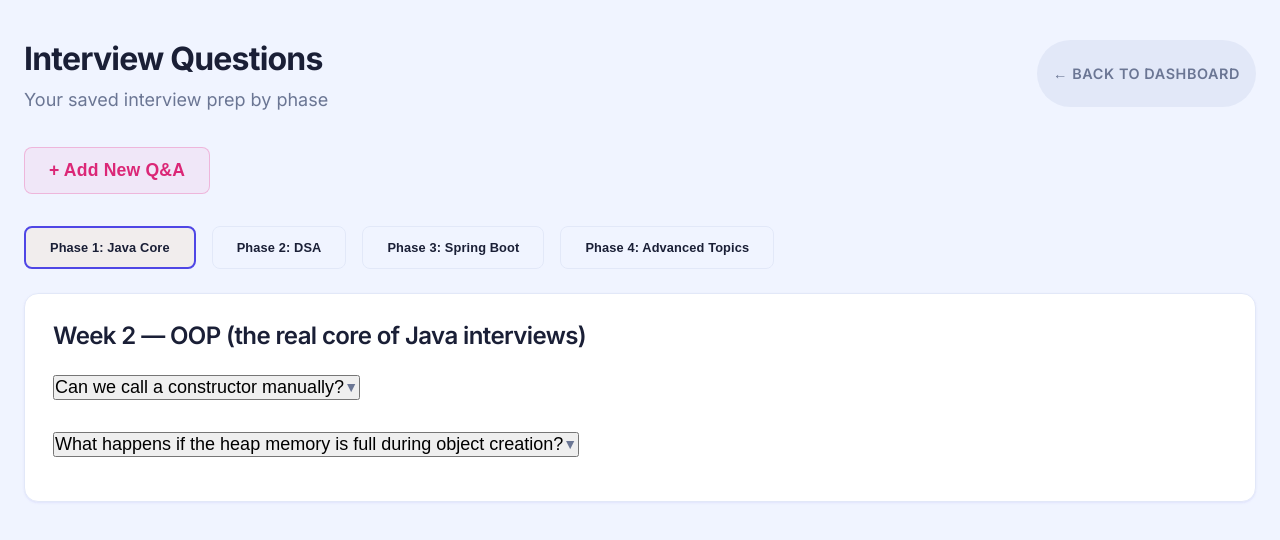
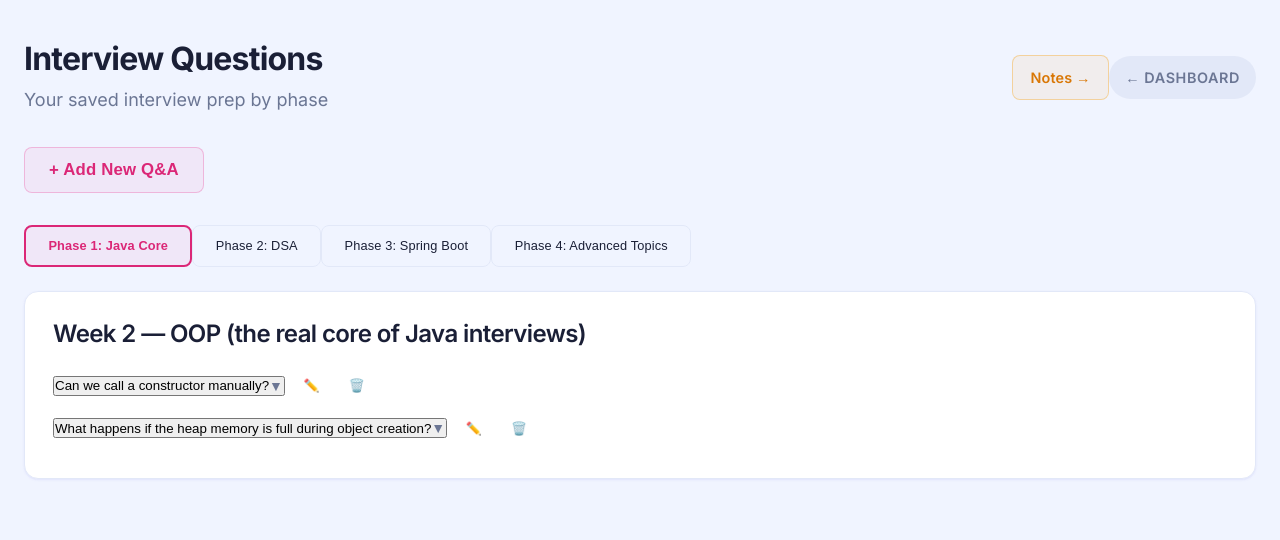
Before and after one commit to rakibulhasan044/java-tracker, a Next.js app: page /interview in a window 1280 px wide. Shown: the top 540 px of the page. Built offline with nearby package versions, Linux system fonts and the light colour scheme.

Commit message:
edit and delete note & interview

```diff
--- a/src/app/interview/page.tsx
+++ b/src/app/interview/page.tsx
@@ -5,25 +5,29 @@ import roadmapData from "../data/roadmap.json";
 import Link from "next/link";
 
 const parseQA = (text: string) => {
-  const parts = text.split('**Q:');
-  const items = [];
+  const parts = text.split(/\n\n(?=\*\*Q:)/);
+  return parts.map((block, i) => {
+    const trimmed = block.trim();
+    const match = trimmed.match(/^\*\*Q:\s*(.+?)\*\*\n([\s\S]*)$/);
+    if (match) return { q: match[1].trim(), a: match[2].trim(), id: String(i) };
+    if (trimmed) return { q: 'General Note', a: trimmed, id: String(i) };
+    return null;
+  }).filter(Boolean) as { q: string; a: string; id: string }[];
+};
 
-  if (parts[0].trim()) {
-    items.push({ q: 'General Notes', a: parts[0].trim() });
-  }
+const serializeQA = (items: { q: string; a: string }[]) =>
+  items.map(item =>
+    item.q === 'General Note' ? item.a : `**Q: ${item.q}**\n${item.a}`
+  ).join('\n\n');
 
-  for (let i = 1; i < parts.length; i++) {
-    const part = parts[i];
-    const qEndIndex = part.indexOf('**');
-    if (qEndIndex !== -1) {
-      const q = part.substring(0, qEndIndex).trim();
-      const a = part.substring(qEndIndex + 2).trim();
-      items.push({ q, a });
-    } else {
-      items.push({ q: 'Question', a: part.trim() });
-    }
-  }
-  return items;
+const saveAndSync = (updatedNotes: any) => {
+  localStorage.setItem("java-roadmap-notes", JSON.stringify(updatedNotes));
+  const progress = JSON.parse(localStorage.getItem("java-roadmap-progress") || "{}");
+  fetch('/api/data', {
+    method: 'POST',
+    headers: { 'Content-Type': 'application/json' },
+    body: JSON.stringify({ progress, notes: updatedNotes })
+  }).catch(console.error);
 };
 
 export default function InterviewQuestions() {
@@ -37,20 +41,20 @@ export default function InterviewQuestions() {
 
   const [activePhaseId, setActivePhaseId] = useState(roadmapData.phases[0].id);
   const [expandedQA, setExpandedQA] = useState<Set<string>>(new Set());
+  const [editingId, setEditingId] = useState<string | null>(null);
+  const [editQ, setEditQ] = useState("");
+  const [editA, setEditA] = useState("");
 
   useEffect(() => {
     fetch('/api/data')
       .then(res => res.json())
       .then(data => {
-        if (data.notes && data.notes.interview) {
-          setInterviewData(data.notes.interview);
-        } else {
-          const savedNotes = localStorage.getItem("java-roadmap-notes");
-          if (savedNotes) {
-            try {
-              const parsed = JSON.parse(savedNotes);
-              if (parsed.interview) setInterviewData(parsed.interview);
-            } catch (e) { console.error(e) }
+        if (data.notes?.interview) setInterviewData(data.notes.interview);
+        else {
+          const saved = localStorage.getItem("java-roadmap-notes");
+          if (saved) {
+            try { const p = JSON.parse(saved); if (p.interview) setInterviewData(p.interview); }
+            catch (e) { console.error(e); }
           }
         }
         setMounted(true);
@@ -58,183 +62,173 @@ export default function InterviewQuestions() {
       .catch(() => setMounted(true));
   }, []);
 
+  const updateWeekQAs = (weekId: string, items: { q: string; a: string }[]) => {
+    const newText = serializeQA(items);
+    const updated = { ...interviewData, [weekId]: newText };
+    if (!newText.trim()) delete updated[weekId];
+    setInterviewData(updated);
+    const fullNotes = JSON.parse(localStorage.getItem("java-roadmap-notes") || "{}");
+    saveAndSync({ ...fullNotes, interview: updated });
+  };
+
   const handleSaveQA = () => {
     if (!newQuestion.trim() || !newAnswer.trim()) return;
-    const qaText = `\n\n**Q: ${newQuestion.trim()}**\n${newAnswer.trim()}`;
-
-    const fullNotes = JSON.parse(localStorage.getItem("java-roadmap-notes") || '{"interview":{}}');
-    const currentWeekText = fullNotes.interview?.[selectedWeek] || '';
-    const newText = (currentWeekText + qaText).trimStart();
-
-    const updatedNotes = {
-      ...fullNotes,
-      interview: {
-        ...(fullNotes.interview || {}),
-        [selectedWeek]: newText
-      }
+    const fullNotes = JSON.parse(localStorage.getItem("java-roadmap-notes") || "{}");
+    const existing = parseQA(interviewData[selectedWeek] || "");
+    const newItems = [...existing, { q: newQuestion.trim(), a: newAnswer.trim() }];
+    const newText = serializeQA(newItems);
+    const updated = { ...interviewData, [selectedWeek]: newText };
+    setInterviewData(updated);
+    saveAndSync({ ...fullNotes, interview: updated });
+    setIsAddingQA(false);
+    setNewQuestion(""); setNewAnswer("");
   };
 
-    localStorage.setItem("java-roadmap-notes", JSON.stringify(updatedNotes));
-    setInterviewData(updatedNotes.interview);
+  const handleDelete = (weekId: string, qaId: string) => {
+    const items = parseQA(interviewData[weekId] || "").filter(item => item.id !== qaId);
+    updateWeekQAs(weekId, items);
+  };
 
-    const progress = JSON.parse(localStorage.getItem("java-roadmap-progress") || "{}");
-    fetch('/api/data', {
-      method: 'POST',
-      headers: { 'Content-Type': 'application/json' },
-      body: JSON.stringify({ progress, notes: updatedNotes })
-    }).catch(e => console.error(e));
-
-    setIsAddingQA(false);
-    setNewQuestion("");
-    setNewAnswer("");
+  const handleEditSave = (weekId: string, qaId: string) => {
+    const items = parseQA(interviewData[weekId] || "").map(item =>
+      item.id === qaId ? { ...item, q: editQ, a: editA } : item
+    );
+    updateWeekQAs(weekId, items);
+    setEditingId(null);
   };
 
   if (!mounted) return null;
 
-  const hasAnyQuestions = Object.values(interviewData).some(q => q && q.trim().length > 0);
+  const activePhase = roadmapData.phases.find(p => p.id === activePhaseId);
+  const weeksWithQs = activePhase?.weeks.filter(w => interviewData[w.id]?.trim()) || [];
 
   return (
     <div className="animate-in">
-      <header className="mb-8 flex justify-between items-end">
+      <header className="mb-8 flex justify-between items-start">
         <div>
           <h1 className="text-3xl mb-2">Interview Questions</h1>
           <p className="text-muted text-lg">Your saved interview prep by phase</p>
         </div>
-        <Link href="/" className="badge" style={{ padding: '0.6rem 1rem', fontSize: '0.9rem', marginBottom: '0.5rem' }}>
-          &larr; Back to Dashboard
+        <div className="flex gap-3 items-center">
+          <Link href="/notes" className="action-btn action-btn-note active" style={{ padding: '0.6rem 1.1rem', fontSize: '0.9rem', borderRadius: '8px', textDecoration: 'none' }}>
+            Notes →
           </Link>
+          <Link href="/" className="badge" style={{ padding: '0.6rem 1rem', fontSize: '0.9rem' }}>
+            ← Dashboard
+          </Link>
+        </div>
       </header>
 
+      {/* Add Q&A Form */}
       {isAddingQA ? (
-        <div className="card mb-8 animate-in" style={{ borderColor: 'var(--primary)', borderWidth: '2px' }}>
-          <h2 className="text-2xl mb-4 font-semibold">Add New Q&A</h2>
+        <div className="card mb-8 animate-in" style={{ borderColor: 'var(--color-interview)', borderWidth: '2px' }}>
+          <h2 className="text-2xl mb-4 font-semibold">Add New Q&amp;A</h2>
           <div className="flex flex-col gap-4">
             <div>
               <label className="block mb-2 font-medium">Select Week</label>
-              <select
-                className="textarea-input"
-                style={{ minHeight: 'auto', padding: '0.75rem', width: '100%', backgroundColor: 'var(--surface)', color: 'var(--foreground)' }}
-                value={selectedWeek}
-                onChange={e => setSelectedWeek(e.target.value)}
-              >
+              <select className="textarea-input" style={{ minHeight: 'auto', padding: '0.75rem', width: '100%', backgroundColor: 'var(--surface)', color: 'var(--foreground)' }}
+                value={selectedWeek} onChange={e => setSelectedWeek(e.target.value)}>
                 {roadmapData.phases.map(phase => (
                   <optgroup key={phase.id} label={phase.title}>
-                    {phase.weeks.map(w => (
-                      <option key={w.id} value={w.id}>{w.title}</option>
-                    ))}
+                    {phase.weeks.map(w => <option key={w.id} value={w.id}>{w.title}</option>)}
                   </optgroup>
                 ))}
               </select>
             </div>
             <div>
               <label className="block mb-2 font-medium">Question</label>
-              <input
-                className="textarea-input"
-                style={{ minHeight: 'auto', padding: '0.75rem', width: '100%' }}
-                placeholder="Enter the interview question..."
-                value={newQuestion}
-                onChange={e => setNewQuestion(e.target.value)}
-              />
+              <input className="textarea-input" style={{ minHeight: 'auto', padding: '0.75rem', width: '100%' }}
+                placeholder="Enter the interview question..." value={newQuestion} onChange={e => setNewQuestion(e.target.value)} />
             </div>
             <div>
               <label className="block mb-2 font-medium">Answer</label>
-              <textarea
-                className="textarea-input textarea-large"
-                style={{ minHeight: '150px' }}
-                placeholder="Enter the answer or notes..."
-                value={newAnswer}
-                onChange={e => setNewAnswer(e.target.value)}
-              />
+              <textarea className="textarea-input textarea-interview" style={{ minHeight: '150px' }}
+                placeholder="Enter the answer..." value={newAnswer} onChange={e => setNewAnswer(e.target.value)} />
             </div>
-            <div className="flex gap-4 mt-2">
-              <button className="action-btn action-btn-interview active" onClick={handleSaveQA} style={{ padding: '0.75rem 1.5rem', borderRadius: '8px' }}>
-                Save Q&A
-              </button>
-              <button className="action-btn" onClick={() => setIsAddingQA(false)} style={{ padding: '0.75rem 1.5rem', borderRadius: '8px' }}>
-                Cancel
-              </button>
+            <div className="flex gap-3 mt-2">
+              <button className="action-btn action-btn-interview active" onClick={handleSaveQA} style={{ padding: '0.7rem 1.5rem', borderRadius: '8px' }}>Save Q&amp;A</button>
+              <button className="action-btn" onClick={() => setIsAddingQA(false)} style={{ padding: '0.7rem 1.5rem', borderRadius: '8px' }}>Cancel</button>
             </div>
           </div>
         </div>
       ) : (
         <div className="mb-8">
-          <button
-            className="action-btn action-btn-interview active"
-            onClick={() => setIsAddingQA(true)}
-            style={{ padding: '0.75rem 1.5rem', fontSize: '1.1rem', borderRadius: '8px' }}
-          >
-            + Add New Q&A
+          <button className="action-btn action-btn-interview active" onClick={() => setIsAddingQA(true)}
+            style={{ padding: '0.75rem 1.5rem', fontSize: '1.05rem', borderRadius: '8px' }}>
+            + Add New Q&amp;A
           </button>
         </div>
       )}
 
-      <div className="flex gap-4 overflow-x-auto pb-4 mb-6">
+      {/* Phase Tabs */}
+      <div className="flex gap-3 overflow-x-auto pb-4 mb-6" style={{ scrollbarWidth: 'none' }}>
         {roadmapData.phases.map(phase => (
-          <button
-            key={phase.id}
-            onClick={() => setActivePhaseId(phase.id)}
-            className={`action-btn ${activePhaseId === phase.id ? 'active' : ''}`}
+          <button key={phase.id} onClick={() => setActivePhaseId(phase.id)} className="action-btn"
             style={{
-              padding: '0.75rem 1.5rem',
-              whiteSpace: 'nowrap',
-              borderRadius: '8px',
-              border: activePhaseId === phase.id ? '2px solid var(--primary)' : '1px solid var(--border)',
-              backgroundColor: activePhaseId === phase.id ? 'var(--bg-note)' : 'transparent',
-              color: 'var(--foreground)'
-            }}
-          >
+              padding: '0.7rem 1.4rem', whiteSpace: 'nowrap', borderRadius: '8px',
+              border: activePhaseId === phase.id ? '2px solid var(--color-interview)' : '1px solid var(--border)',
+              backgroundColor: activePhaseId === phase.id ? 'var(--bg-interview)' : 'transparent',
+              color: activePhaseId === phase.id ? 'var(--color-interview)' : 'var(--foreground)',
+              fontWeight: activePhaseId === phase.id ? '600' : '500',
+            }}>
             {phase.title}
           </button>
         ))}
       </div>
 
-      <div className="flex flex-col gap-8">
-        {(() => {
-          const phase = roadmapData.phases.find(p => p.id === activePhaseId);
-          if (!phase) return null;
-
-          const phaseWeeksWithQs = phase.weeks.filter(w => !!interviewData[w.id] && interviewData[w.id].trim().length > 0);
-
-          if (phaseWeeksWithQs.length === 0) {
-            return (
+      {/* QA List */}
+      <div className="flex flex-col gap-8 animate-in">
+        {weeksWithQs.length === 0 && (
           <div className="card text-center p-12 text-muted text-lg">
-                No interview questions saved for {phase.title} yet.<br/><br/>
-                Add them here or on the dashboard!
+            No interview questions saved for {activePhase?.title} yet.<br /><br />Add them here or on the dashboard!
           </div>
-            );
-          }
-
-          return (
-            <div className="flex flex-col gap-8 animate-in">
-              {phaseWeeksWithQs.map(week => {
+        )}
+        {weeksWithQs.map(week => {
           const qaList = parseQA(interviewData[week.id]);
           return (
             <div key={week.id} className="card">
-                    <h3 className="text-2xl font-semibold mb-6 text-[var(--foreground)] border-b border-[var(--border)] pb-4">{week.title}</h3>
-                    <div className="flex flex-col gap-4">
-                      {qaList.map((item, idx) => {
-                        const qaId = `${week.id}-${idx}`;
+              <h3 className="text-2xl font-semibold mb-6 border-b pb-4" style={{ borderColor: 'var(--border)' }}>{week.title}</h3>
+              <div className="flex flex-col gap-2">
+                {qaList.map(item => {
+                  const qaId = `${week.id}-${item.id}`;
                   const isExpanded = expandedQA.has(qaId);
+                  const isEditing = editingId === qaId;
                   return (
-                          <div key={qaId} className="border-b border-[var(--border)] last:border-0 pb-4 mb-4 last:mb-0 last:pb-0">
+                    <div key={qaId} className="border-b last:border-0 pb-4 mb-2 last:mb-0 last:pb-0" style={{ borderColor: 'var(--border)' }}>
+                      {isEditing ? (
+                        <div className="flex flex-col gap-3 animate-in p-4 rounded-lg" style={{ backgroundColor: 'var(--bg-interview)', border: '1px solid var(--border-interview)' }}>
+                          <input className="textarea-input" style={{ minHeight: 'auto', padding: '0.6rem 0.75rem', width: '100%', fontWeight: 600 }}
+                            value={editQ} onChange={e => setEditQ(e.target.value)} placeholder="Question..." />
+                          <textarea className="textarea-input" style={{ minHeight: '120px' }}
+                            value={editA} onChange={e => setEditA(e.target.value)} placeholder="Answer..." />
+                          <div className="flex gap-3">
+                            <button className="action-btn action-btn-interview active" onClick={() => handleEditSave(week.id, item.id)} style={{ padding: '0.5rem 1.2rem', borderRadius: '6px' }}>Save</button>
+                            <button className="action-btn" onClick={() => setEditingId(null)} style={{ padding: '0.5rem 1.2rem', borderRadius: '6px' }}>Cancel</button>
+                          </div>
+                        </div>
+                      ) : (
+                        <>
+                          <div className="flex items-center w-full gap-2">
+                            <button className="text-left font-medium flex items-center flex-1 transition-colors"
+                              onClick={() => setExpandedQA(prev => { const n = new Set(prev); n.has(qaId) ? n.delete(qaId) : n.add(qaId); return n; })}>
+                              <span className="text-base leading-snug flex-1">{item.q}</span>
+                              <span className="text-muted ml-2 text-sm flex-shrink-0">{isExpanded ? '▲' : '▼'}</span>
+                            </button>
                             <button
-                              className="text-left font-medium flex items-center transition-colors w-full"
-                              onClick={() => {
-                                setExpandedQA(prev => {
-                                  const next = new Set(prev);
-                                  if (next.has(qaId)) next.delete(qaId);
-                                  else next.add(qaId);
-                                  return next;
-                                });
-                              }}
-                            >
-                              <span className="text-lg leading-snug">{item.q}</span>
-                              <span className="text-muted ml-3 text-sm flex-shrink-0">{isExpanded ? '▲' : '▼'}</span>
-                            </button>
+                              onClick={() => { setEditingId(qaId); setEditQ(item.q); setEditA(item.a); setExpandedQA(prev => { const n = new Set(prev); n.add(qaId); return n; }); }}
+                              className="action-btn" title="Edit"
+                              style={{ padding: '0.3rem 0.6rem', fontSize: '0.8rem', flexShrink: 0 }}>✏️</button>
+                            <button
+                              onClick={() => { if (confirm('Delete this question?')) handleDelete(week.id, item.id); }}
+                              className="action-btn" title="Delete"
+                              style={{ padding: '0.3rem 0.6rem', fontSize: '0.8rem', flexShrink: 0, color: '#ef4444' }}>🗑️</button>
+                          </div>
                           {isExpanded && (
-                              <div className="mt-4 whitespace-pre-wrap text-[1.05rem] text-[var(--text-muted)]" style={{ lineHeight: '1.7' }}>
+                            <div className="mt-3 whitespace-pre-wrap animate-in" style={{ lineHeight: '1.75', fontSize: '0.97rem', color: 'var(--text-muted)', paddingLeft: '0.25rem' }}>
                               {item.a}
                             </div>
+                          )}
+                        </>
                       )}
                     </div>
                   );
@@ -244,9 +238,6 @@ export default function InterviewQuestions() {
           );
         })}
       </div>
-          );
-        })()}
-      </div>
     </div>
   );
 }
```
Also changed, not shown: src/app/notes/page.tsx (+167 -151 lines). Lines whose indentation alone changed are shown as unchanged.
